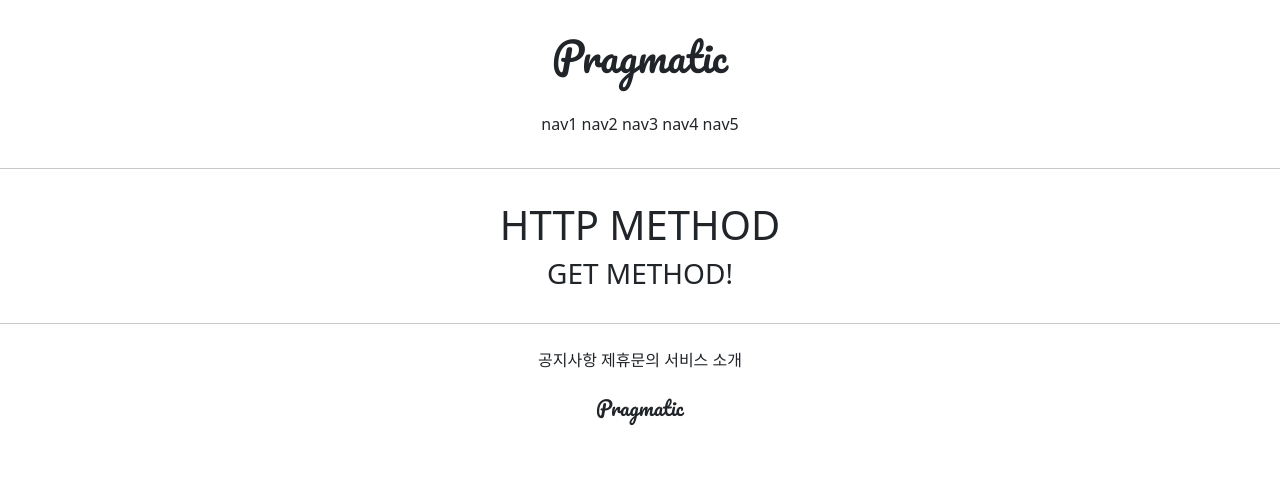
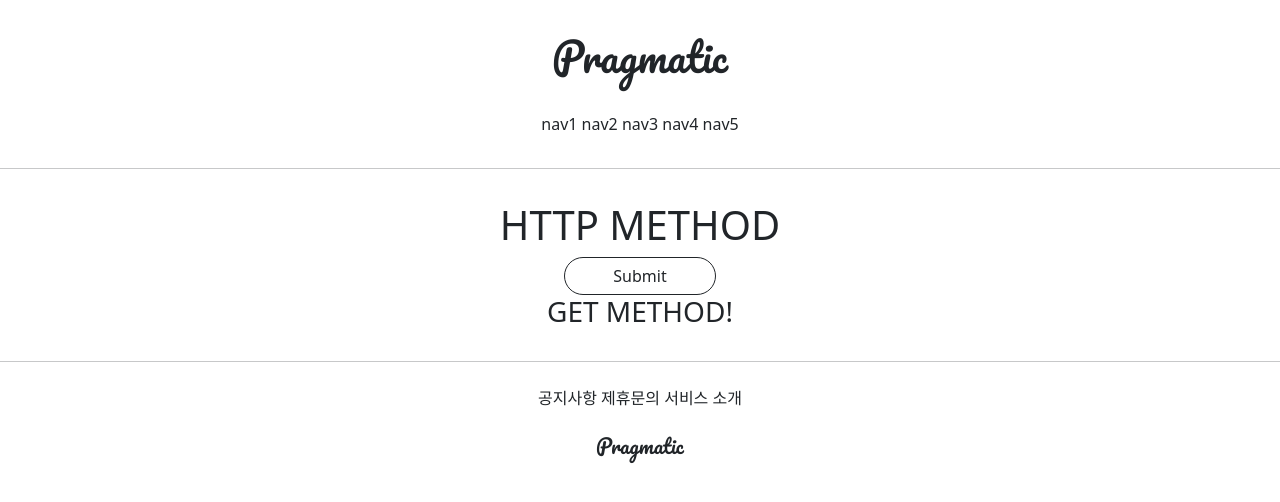
Before and after one commit to tae00909/gis_1, a Django app: page /accounts/hello_world/ in a window 1280 px wide. Shown: the top 502 px of the page. Run offline with Django 3.2, Linux system fonts and the light colour scheme; parts of the project's set-up code (start-up, migrations or seed data) failed here and were passed over.

Commit message:
7/9 3ban class commit 3

```diff
--- a/accountapp/templates/accountapp/hello_world.html
+++ b/accountapp/templates/accountapp/hello_world.html
@@ -12,6 +12,12 @@
     <div style="margin: 2rem; text-align: center">
         <h1>HTTP METHOD</h1>
 
+{#        이 주소로 보내겠다.#}
+        <form action="/accounts/hello_world/" method="post">
+{#            forma문 안에는 무조건 csrf 해킹을 방기하기 위한 토큰을 무조건 써야한다#}
+            {% csrf_token %}
+            <input type="submit" class="btn btn-outline-dark rounded-pill px-5">
+        </form>
 {#    쌍 중갈호는 일반전은 파이썬 변수 출력 #}
 {#    view에서 가져온 키 -> text#}
     <h3>{{ text }}</h3>
```
